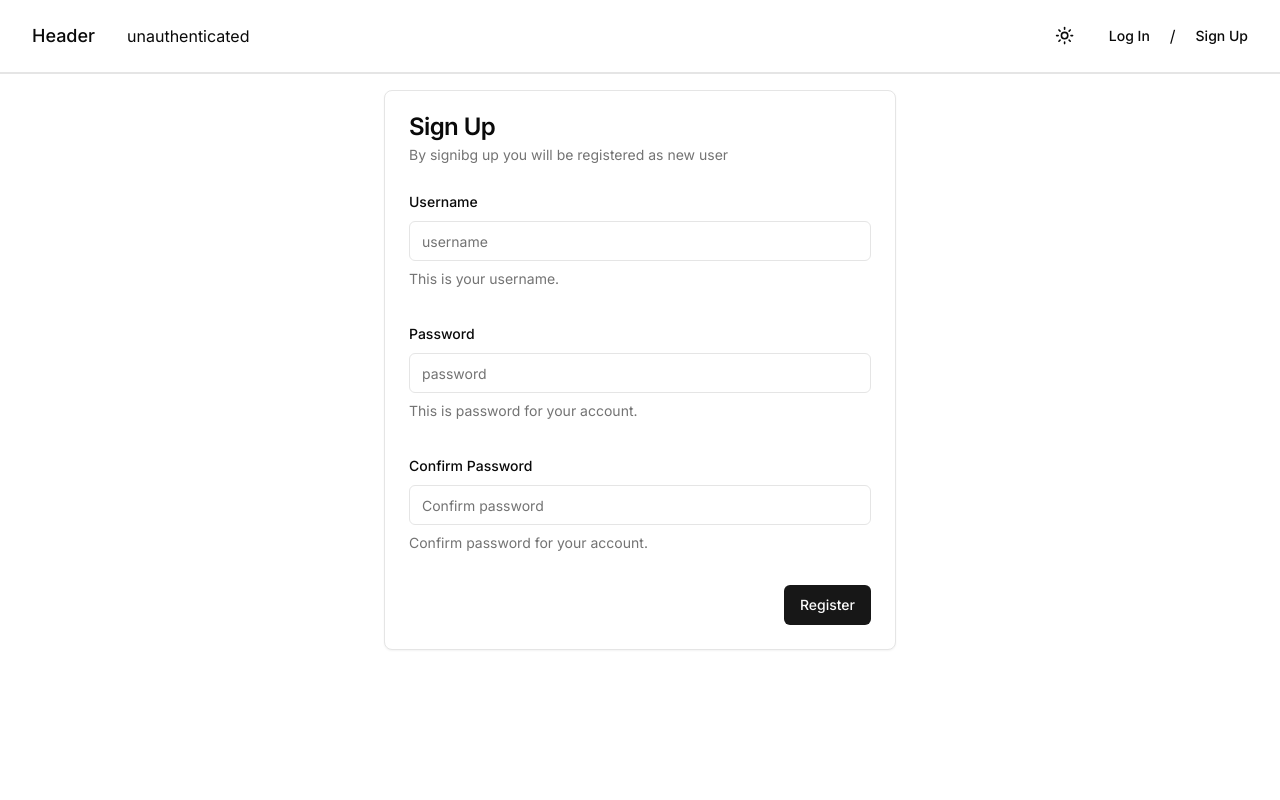
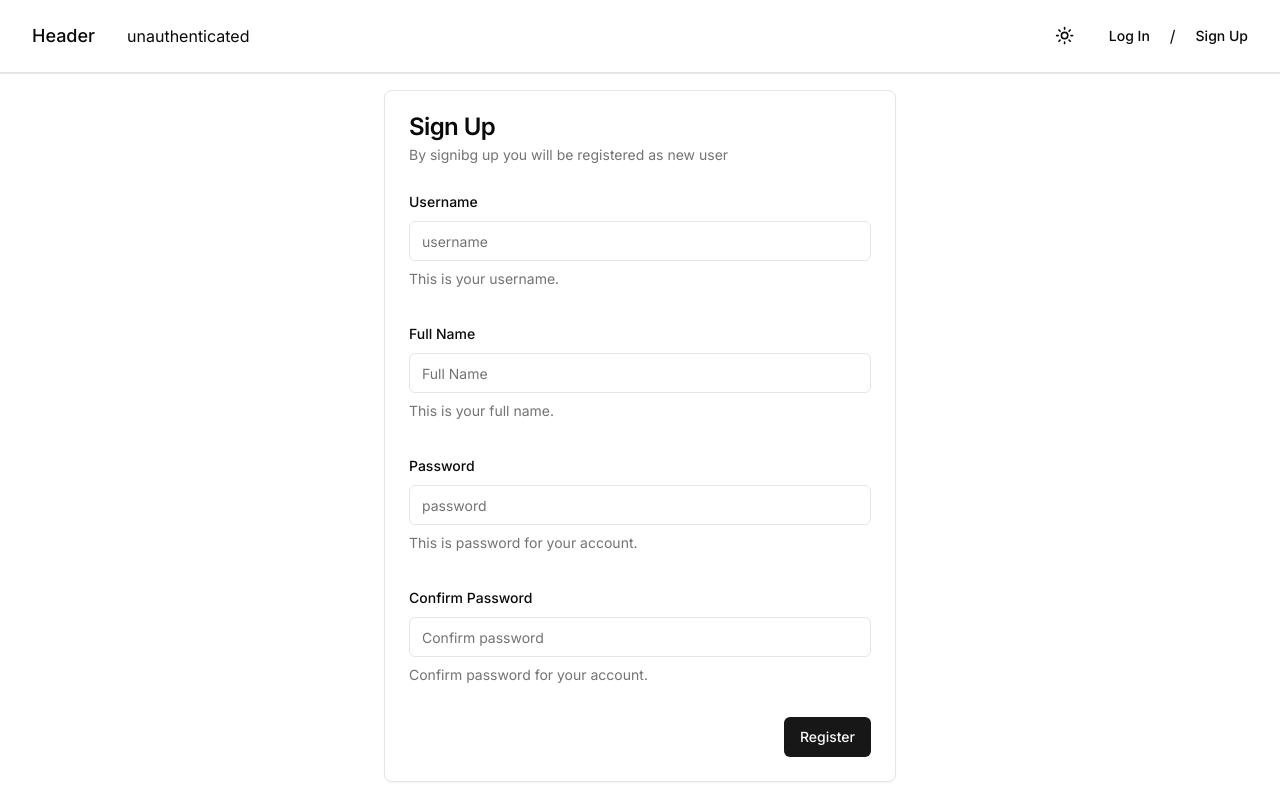
Before and after one commit to dmrtnv/mrtnv-blog, a Next.js app: page /signup in a window 1280 px wide. Built offline with nearby package versions, Linux system fonts and the light colour scheme; no server answers.

Commit message:
Updated apis with fullName

```diff
--- a/app/(auth)/SessionProvider.tsx
+++ b/app/(auth)/SessionProvider.tsx
@@ -10,6 +10,7 @@ type SessionContexProps = {
     user: {
       id: string;
       username: string;
+      fullName: string;
     };
     expires: string;
   } | null;
@@ -23,6 +24,7 @@ type SessionInfo = {
     user: {
       id: string;
       username: string;
+      fullName: string;
     };
     expires: string;
   } | null;
--- a/app/(auth)/login/page.tsx
+++ b/app/(auth)/login/page.tsx
@@ -15,7 +15,7 @@ import Link from 'next/link';
 import { Separator } from '@/components/ui/separator';
 import { useSession } from '../SessionProvider';
 
-const API_URL = 'http://localhost:3000/api/';
+const URL = process.env.URL || 'http://localhost:3000/';
 
 const formSchema = z.object({
   username: z.string().trim().toLowerCase().min(1, { message: 'Enter username' }),
@@ -41,7 +41,7 @@ function LoginPage() {
     setIsLoading(true);
 
     try {
-      const result = await axios.post(`${API_URL}/login`, values);
+      const result = await axios.post(`${URL}/api/login`, values);
 
       setIsLoading(false);
 
--- a/app/(auth)/signup/page.tsx
+++ b/app/(auth)/signup/page.tsx
@@ -3,7 +3,7 @@
 import { zodResolver } from '@hookform/resolvers/zod';
 import { useForm } from 'react-hook-form';
 import * as z from 'zod';
-import axios from '@/lib/axios';
+import axios from 'axios';
 
 import { Button } from '@/components/ui/button';
 import { Form, FormControl, FormDescription, FormField, FormItem, FormLabel, FormMessage } from '@/components/ui/form';
@@ -13,6 +13,8 @@ import { useState } from 'react';
 import { useRouter } from 'next/navigation';
 import { Loader2 } from 'lucide-react';
 import { useSession } from '../SessionProvider';
+
+const URL = process.env.URL || 'http://localhost:3000/';
 
 const formSchema = z
   .object({
@@ -34,6 +36,7 @@ const formSchema = z
           message: 'Username already taken',
         },
       ),
+    fullName: z.string().trim().min(1).max(120),
     password: z.string().regex(/^(?=.*[A-Za-z])(?=.*\d)[A-Za-z\d]{4,16}$/, {
       message: 'Password must consist of 4-16 letters and numbers',
     }),
@@ -55,6 +58,7 @@ function SignupPage() {
     resolver: zodResolver(formSchema),
     defaultValues: {
       username: '',
+      fullName: '',
       password: '',
       confirmPassword: '',
     },
@@ -63,10 +67,11 @@ function SignupPage() {
   async function onSubmit(values: Input) {
     setIsLoading(true);
 
-    const result = await axios.post('/api/signup', values);
+    console.log(URL);
+    const result = await axios.post(`${URL}/api/signup`, values);
+    console.log(result);
 
     form.reset();
-    console.log(result);
 
     setIsLoading(false);
 
@@ -95,6 +100,21 @@ function SignupPage() {
                     <Input placeholder='username' {...field} />
                   </FormControl>
                   <FormDescription>This is your username.</FormDescription>
+                  <FormMessage />
+                </FormItem>
+              )}
+            />
+
+            <FormField
+              control={form.control}
+              name='fullName'
+              render={({ field }) => (
+                <FormItem>
+                  <FormLabel>Full Name</FormLabel>
+                  <FormControl>
+                    <Input placeholder='Full Name' {...field} />
+                  </FormControl>
+                  <FormDescription>This is your full name.</FormDescription>
                   <FormMessage />
                 </FormItem>
               )}
--- a/app/api/login/route.ts
+++ b/app/api/login/route.ts
@@ -25,9 +25,13 @@ export async function POST(request: Request) {
   const { accessToken, refreshToken } = await generateTokens({
     id: user.id,
     username: user.username,
+    fullName: user.fullName,
   });
 
-  const response = NextResponse.json({ user: { id: user.id, username: user.username } }, { status: 201 });
+  const response = NextResponse.json(
+    { user: { id: user.id, username: user.username, fullName: user.fullName } },
+    { status: 200 },
+  );
 
   response.cookies.set('auth', accessToken, accessCookieOptions);
 
--- a/app/api/refresh/route.ts
+++ b/app/api/refresh/route.ts
@@ -5,6 +5,7 @@ import prisma from '@/lib/prisma';
 type CookiePayload = {
   id: string;
   username: string;
+  fullName: string;
   exp: number;
   iat: number;
 };
@@ -26,7 +27,7 @@ export async function GET(request: NextRequest) {
 
   const response = NextResponse.json({ status: 200 });
 
-  const accessToken = await generateAccess({ id: user.id, username: user.username });
+  const accessToken = await generateAccess({ id: user.id, username: user.username, fullName: user.fullName });
 
   response.cookies.set('auth', accessToken, accessCookieOptions);
 
--- a/app/api/session/route.ts
+++ b/app/api/session/route.ts
@@ -5,6 +5,7 @@ type SessionData = {
   user: {
     id: string;
     username: string;
+    fullName: string;
   };
   expires: string;
 };
@@ -12,6 +13,7 @@ type SessionData = {
 type CookiePayload = {
   id: string;
   username: string;
+  fullName: string;
   exp: number;
   iat: number;
 };
@@ -38,6 +40,7 @@ export async function GET(request: NextRequest) {
     user: {
       id: cookiePayload.id,
       username: cookiePayload.username,
+      fullName: cookiePayload.fullName,
     },
     expires: cookiePayload.exp + '',
   };
--- a/app/api/signup/route.ts
+++ b/app/api/signup/route.ts
@@ -1,17 +1,18 @@
-import prisma from '../../../lib/prisma';
+import prisma from '@/lib/prisma';
 import { accessCookieOptions, generateTokens, refreshCookieOptions } from '@/lib/jwt';
 import { NextResponse } from 'next/server';
 import bcrypt from 'bcrypt';
 
 type RequestObj = {
   username: string;
+  fullName: string;
   password: string;
 };
 
 const HASH_SALT = 10;
 
 export async function POST(request: Request) {
-  const { username, password }: RequestObj = await request.json();
+  const { username, fullName, password }: RequestObj = await request.json();
 
   const usernameTaken = await prisma.user.count({
     where: {
@@ -30,6 +31,7 @@ export async function POST(request: Request) {
     const user = await prisma.user.create({
       data: {
         username,
+        fullName,
         passwordHash,
       },
     });
@@ -39,9 +41,13 @@ export async function POST(request: Request) {
     const { accessToken, refreshToken } = await generateTokens({
       id: user.id,
       username: user.username,
+      fullName: user.fullName,
     });
 
-    const response = NextResponse.json({ user: { id: user.id, username: user.username } }, { status: 201 });
+    const response = NextResponse.json(
+      { user: { id: user.id, username: user.username, fullName: user.fullName } },
+      { status: 201 },
+    );
 
     response.cookies.set('auth', accessToken, accessCookieOptions);
 
--- a/components/UserDropdown.tsx
+++ b/components/UserDropdown.tsx
@@ -28,12 +28,14 @@ function UserDropdown() {
     }
   };
 
+  if (!user) return;
+
   return (
     <DropdownMenu>
       <DropdownMenuTrigger>
         <Avatar>
           <AvatarImage src='https://images.news18.com/ibnlive/uploads/2022/04/untitled-design-4.jpg' />
-          <AvatarFallback>{user?.username[0]}</AvatarFallback>
+          <AvatarFallback>{user.fullName.split(' ').reduce((prev, current) => prev + current[0], '')}</AvatarFallback>
         </Avatar>
       </DropdownMenuTrigger>
       <DropdownMenuContent className='mx-1'>
```
